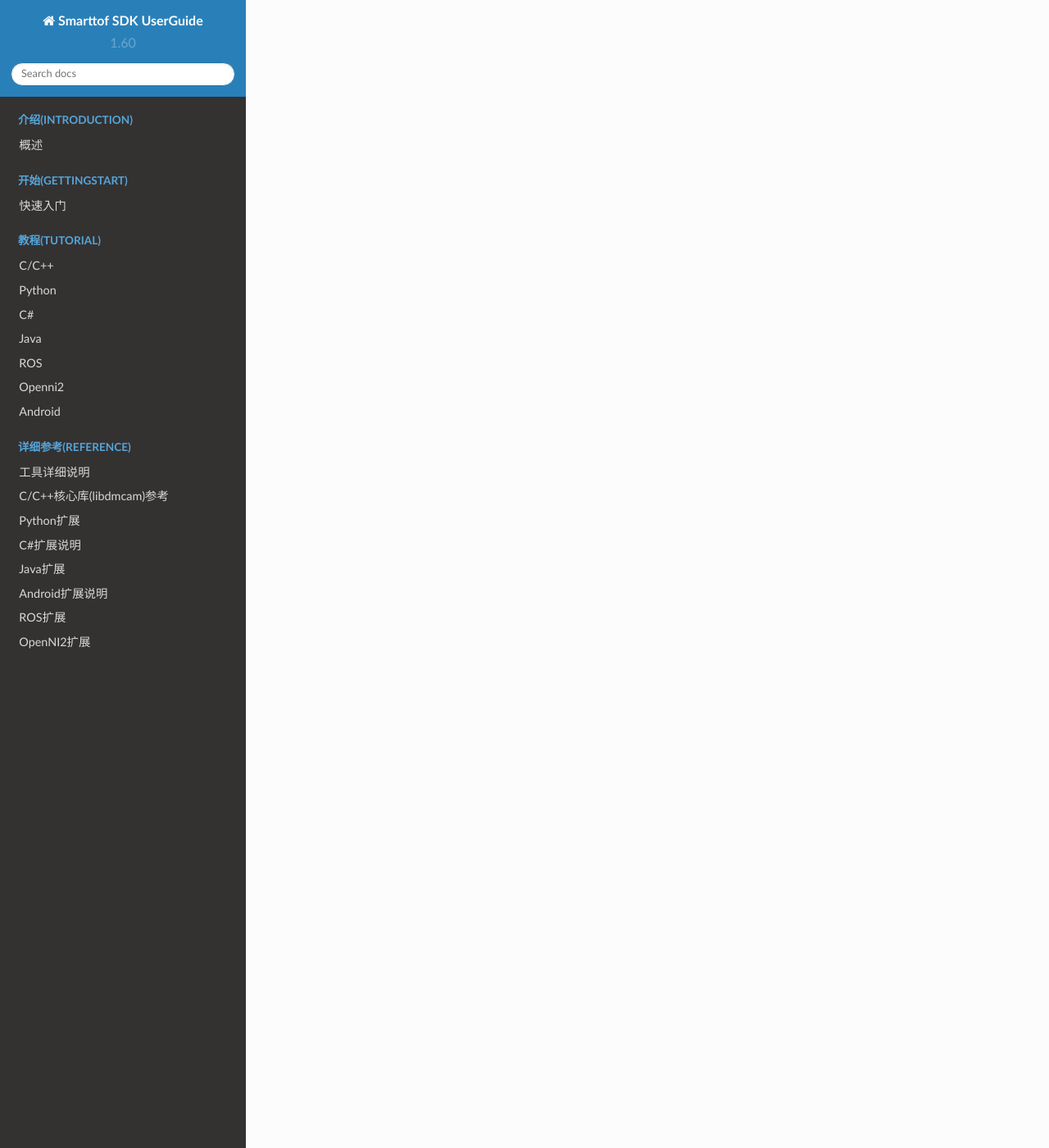
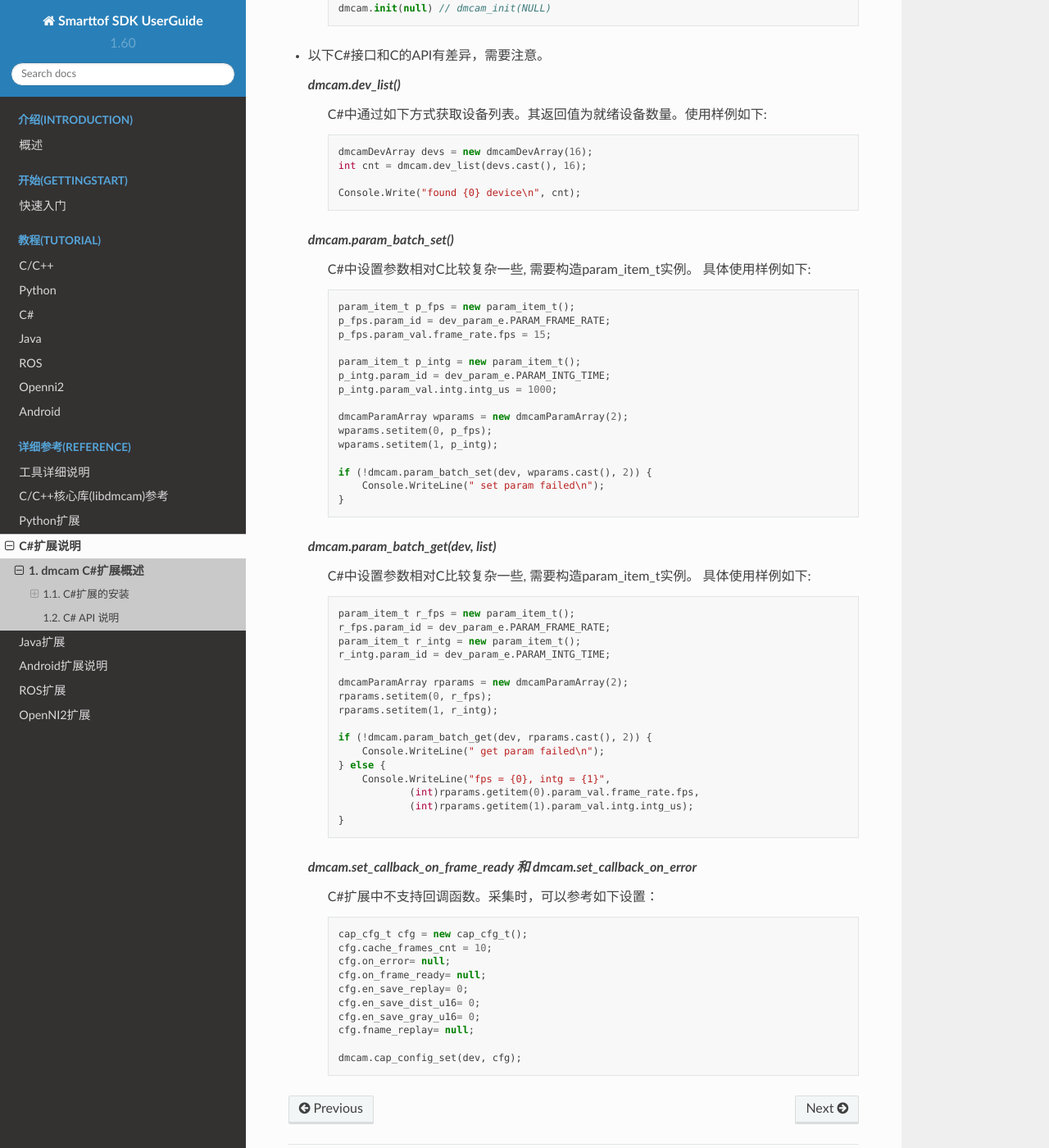
Before and after one commit to smarttofsdk/doctest, a Sphinx documentation site: the page built from source/Reference/Csharp/csharpex_overview.rst, in a window 1280 px wide and 1400 px high, scrolled down 1500 px. Shown: the whole window at 82% size. Built offline with Sphinx 7.4.7 and the Read the Docs theme 2.0.0, drawn with Linux system fonts in a browser that asks for light colours; pages that are not in the unit, such as notebooks, are missing from menus; some of the changed text lies outside the part shown.

Commit message:
csharp修复typo

```diff
--- a/source/Reference/Csharp/csharpex_overview.rst
+++ b/source/Reference/Csharp/csharpex_overview.rst
@@ -1,4 +1,152 @@
-Linux平台C#扩展
-===================
+dmcam C#扩展概述
+=======================
 
-linux Csharp详细扩展说明
+dmcam 提供的C#扩展可方便基于.net C#的开发人员基于 SmartToF_ 相机进行快速的二次开发。本文档主要描述C#扩展的安装以及API和C的关联和区别。
+
+C#扩展的安装
++++++++++++++++++++++++
+
+
+C# 扩展目前支持以下系统
+
+* Windows 32bit/64bit with .Net framework >= 3.5
+* Linux 64bit (Ubuntu 14.04/16.04) with Mono
+
+C# 扩展包括以下文件:
+
+Window
+######
+
+* C#扩展动态库包括：
+
+  - dmcam_csharp.dll: C# 扩展动态库，可导入C# 工程.
+  - dmcam_csharp_adapter.dll: C# dmcam的扩展适库配
+  - libdmcam.dll: dmcam core lib
+
+* 安装方式
+
+  - 将以上dll加入PATH路径或复制到执行文件目录。
+  - C# 工程中引用 `dmcam_csharp.dll`
+
+Linux
+#####
+
+* C#扩展动态库包括：
+
+  - dmcam_csharp.dll: C# 扩展动态库，可导入C# 工程.
+  - dmcam_csharp_adapter.so: C# dmcam的扩展适配库
+  - libdmcam.so: dmcam core lib
+
+* 安装方式
+
+  - 设置 `LD_LIBRAYR_PATH` 包含上述so/dll目录, 或将动态库放入系统库目录下，例如： `/usr/local/lib/`
+
+C# API 说明
+++++++++++++++++++++++
+
+
+C#中的模组API和C库中 **dmcam.h** 中定义的API基本一一对应。
+
+- C#扩展默认的名字空间为: `com.smarttof` 。 可通过 `using` 方式导入:
+
+    .. code-block:: C#
+
+        using com.smarttof;
+        namespace sampleBasic {
+        public class sampleBasic{
+            public static void Main(string[] argv) {
+                dmcam.init(null);
+                /* ... */
+                dmcam.uninit();
+        }
+
+- API命名映射关系(C->C#)： **dmcam_xxxxx(...) -> dmcam.xxxxx(...)** 。 例如 `dmcam_dev_open` 被映射为 `dmcam.dev_open`
+
+
+- 结构体映射关系(C->C#): **dmcam_xxxxx -> xxxx()** 。 结构体被映射为C#中的一个类。例如通过如下方式创建一个 `dmcam_frame_info_t` 结构体:
+
+    .. code-block:: C#
+
+      finfo = new frame_info_t()
+
+- `NULL` 被映射为 `null` 。例如:
+
+    .. code-block:: C#
+
+      dmcam.init(null) // dmcam_init(NULL)
+
+- 以下C#接口和C的API有差异，需要注意。
+
+  `dmcam.dev_list()`
+    C#中通过如下方式获取设备列表。其返回值为就绪设备数量。使用样例如下:
+
+    .. code-block:: C#
+
+            dmcamDevArray devs = new dmcamDevArray(16);
+            int cnt = dmcam.dev_list(devs.cast(), 16);
+
+            Console.Write("found {0} device\n", cnt);
+
+  `dmcam.param_batch_set()`
+   C#中设置参数相对C比较复杂一些, 需要构造param_item_t实例。 具体使用样例如下:
+
+   .. code-block:: C#
+
+            param_item_t p_fps = new param_item_t();
+            p_fps.param_id = dev_param_e.PARAM_FRAME_RATE;
+            p_fps.param_val.frame_rate.fps = 15;
+
+            param_item_t p_intg = new param_item_t();
+            p_intg.param_id = dev_param_e.PARAM_INTG_TIME;
+            p_intg.param_val.intg.intg_us = 1000;
+
+            dmcamParamArray wparams = new dmcamParamArray(2);
+            wparams.setitem(0, p_fps);
+            wparams.setitem(1, p_intg);
+
+            if (!dmcam.param_batch_set(dev, wparams.cast(), 2)) {
+                Console.WriteLine(" set param failed\n");
+            }
+
+
+  `dmcam.param_batch_get(dev, list)`
+    C#中设置参数相对C比较复杂一些, 需要构造param_item_t实例。 具体使用样例如下:
+
+    .. code-block:: C#
+
+            param_item_t r_fps = new param_item_t();
+            r_fps.param_id = dev_param_e.PARAM_FRAME_RATE;
+            param_item_t r_intg = new param_item_t();
+            r_intg.param_id = dev_param_e.PARAM_INTG_TIME;
+
+            dmcamParamArray rparams = new dmcamParamArray(2);
+            rparams.setitem(0, r_fps);
+            rparams.setitem(1, r_intg);
+
+            if (!dmcam.param_batch_get(dev, rparams.cast(), 2)) {
+                Console.WriteLine(" get param failed\n");
+            } else {
+                Console.WriteLine("fps = {0}, intg = {1}",
+                        (int)rparams.getitem(0).param_val.frame_rate.fps,
+                        (int)rparams.getitem(1).param_val.intg.intg_us);
+            }
+
+  `dmcam.set_callback_on_frame_ready 和 dmcam.set_callback_on_error`
+   C#扩展中不支持回调函数。采集时，可以参考如下设置：
+
+   .. code-block:: C#
+
+            cap_cfg_t cfg = new cap_cfg_t();
+            cfg.cache_frames_cnt = 10;
+            cfg.on_error= null;
+            cfg.on_frame_ready= null;
+            cfg.en_save_replay= 0;
+            cfg.en_save_dist_u16= 0;
+            cfg.en_save_gray_u16= 0;
+            cfg.fname_replay= null;
+
+            dmcam.cap_config_set(dev, cfg);
+
+
+.. _`Pypi项目主页`: https://pypi.org/project/dmcam/
+.. _SmartToF: http://www.smarttof.com
--- a/source/Reference/Csharp/index.rst
+++ b/source/Reference/Csharp/index.rst
@@ -6,5 +6,4 @@ C#扩展说明
    :name: tof-Reference
    :numbered:
 
-   windowscsharp.rst
-   linuxcsharp.rst
+   csharpex_overview.rst
```
